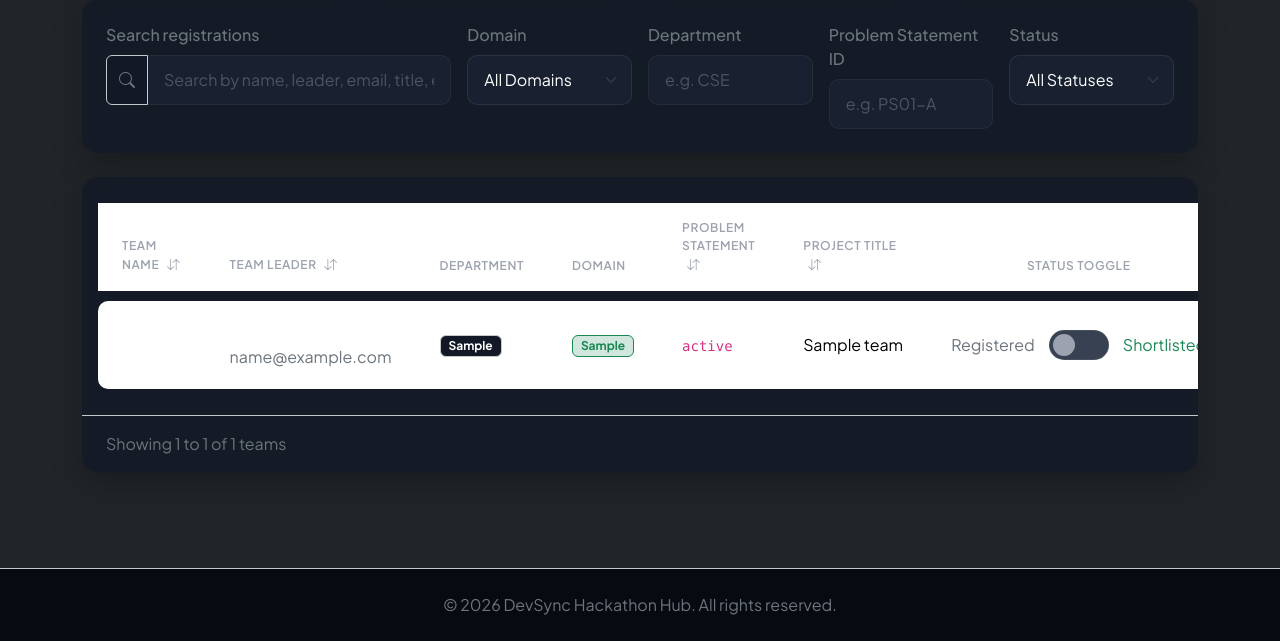
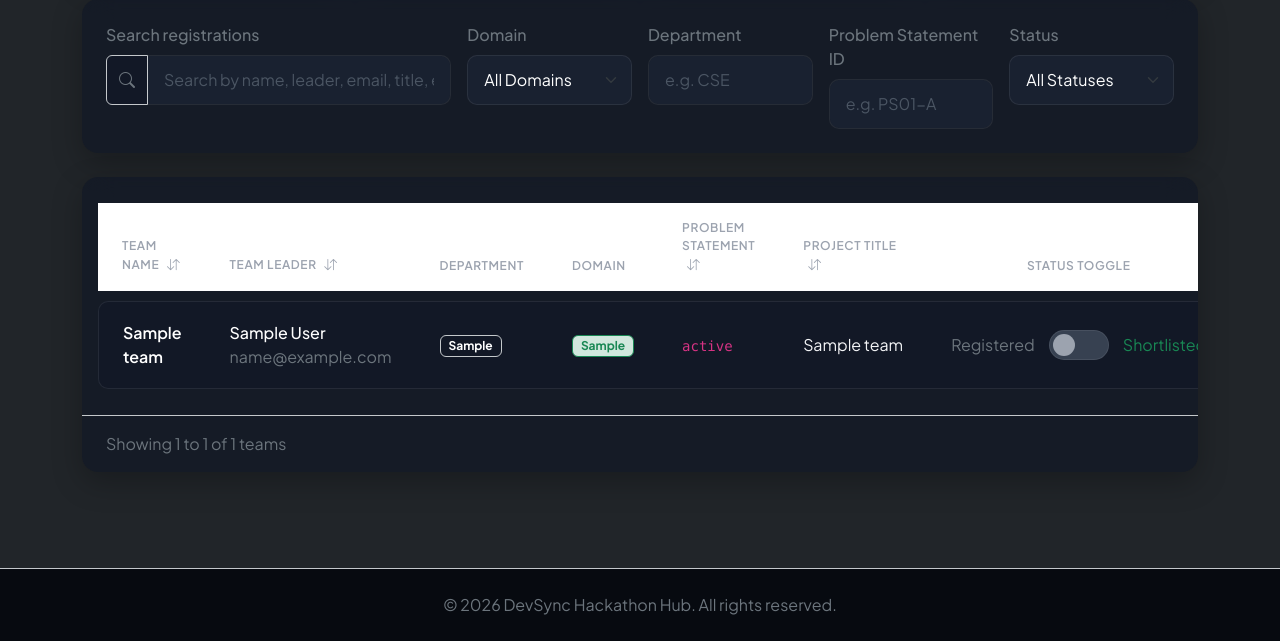
Before and after one commit to ammu20171/Registration, a Flask app: page /admin/dashboard in a window 1280 px wide. Shown: the part 408-1049 px from the top of the page. Run offline with Flask 3, Linux system fonts and the light colour scheme; a user stored in the database is signed in; tables that the repository leaves empty hold one stand-in row (values such as "Sample post").

Commit message:
Fix table row contrast issue with dark cells background

```diff
--- a/static/css/styles.css
+++ b/static/css/styles.css
@@ -368,14 +368,16 @@ input:checked + .toggle-slider:before {
 }
 
 .custom-table tbody tr {
-    background: rgba(18, 24, 38, 0.4);
     transition: all 0.25s ease;
     border-radius: 10px;
 }
 
 .custom-table tbody tr:hover {
-    background: rgba(30, 41, 59, 0.5);
     transform: scale(1.005);
+}
+
+.custom-table tbody tr:hover td {
+    background-color: rgba(30, 41, 59, 0.9) !important;
 }
 
 .custom-table tbody td {
@@ -383,6 +385,9 @@ input:checked + .toggle-slider:before {
     border-top: 1px solid var(--border-color);
     border-bottom: 1px solid var(--border-color);
     vertical-align: middle;
+    background-color: #121826 !important;
+    color: var(--text-primary);
+    transition: background-color 0.25s ease;
 }
 
 .custom-table tbody td:first-child {
--- a/templates/base.html
+++ b/templates/base.html
@@ -13,7 +13,7 @@
     <!-- Bootstrap Icons -->
     <link href="https://cdn.jsdelivr.net/npm/bootstrap-icons@1.11.1/font/bootstrap-icons.css" rel="stylesheet">
     <!-- Custom CSS -->
-    <link rel="stylesheet" href="{{ url_for('static', filename='css/styles.css') }}">
+    <link rel="stylesheet" href="{{ url_for('static', filename='css/styles.css') }}?v=3">
     {% block extra_head %}{% endblock %}
 </head>
 <body class="bg-dark text-white">
```
